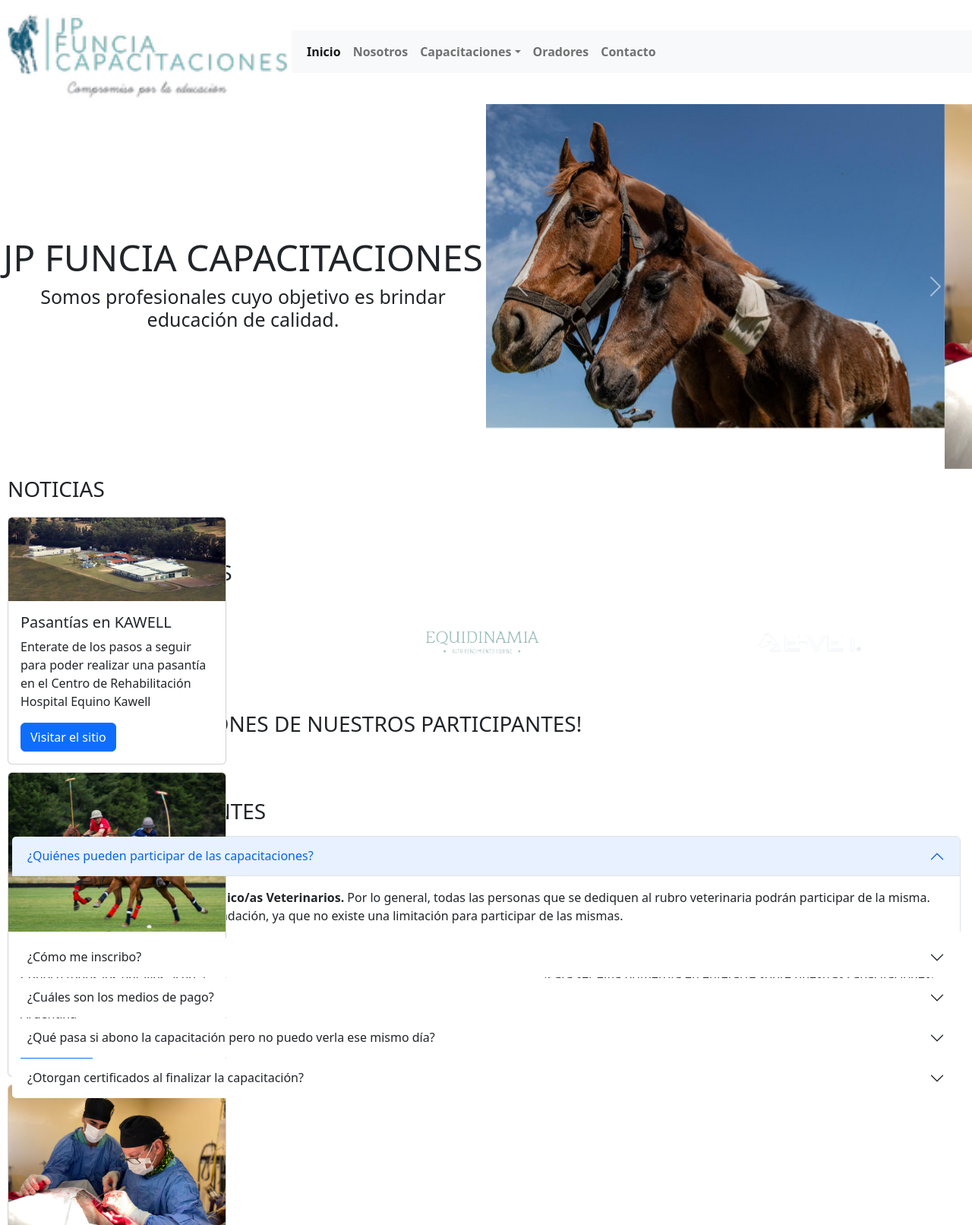
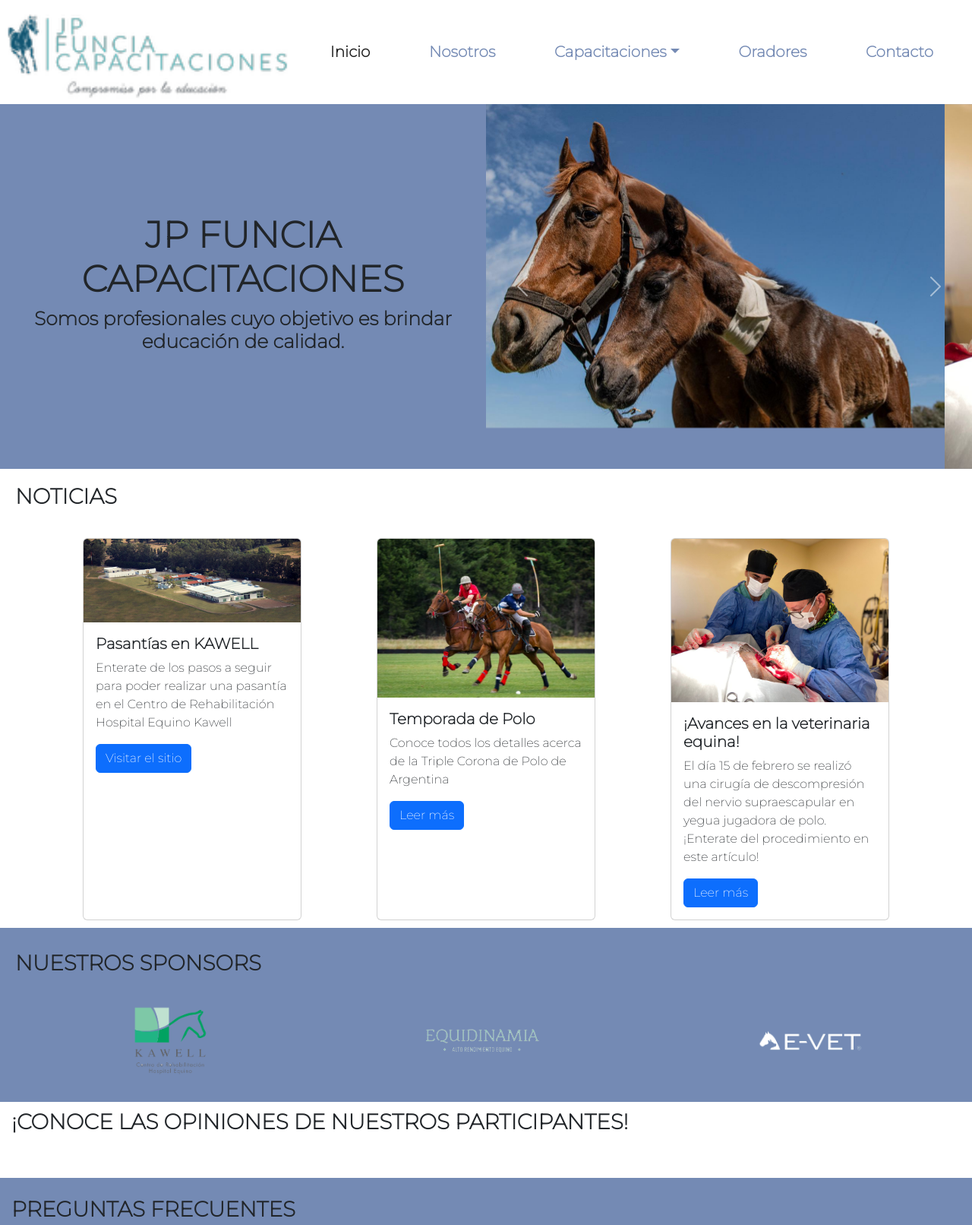
Before and after one commit to MiliDiazGrizzuti/ProyectoFinal, a plain HTML site: page index.html in a window 1280 px wide. Shown: the top 1612 px of the page at 76% size. Drawn offline with nearby package versions, Linux system fonts and the light colour scheme.

Commit message:
Corrijo errores de bootstrap

```diff
--- a/index.html
+++ b/index.html
@@ -5,9 +5,6 @@
     <meta http-equiv="X-UA-Compatible" content="IE=edge">
     <meta name="viewport" content="width=device-width, initial-scale=1.0">
     <title>JP FUNCIA CAPACITACIONES</title>
-
-    <!-- CSS -->
-    <link rel="stylesheet" href="style.css">
 
     <!-- BOOTSTRAP -->
     <link href="https://cdn.jsdelivr.net/npm/bootstrap@5.2.0-beta1/dist/css/bootstrap.min.css" rel="stylesheet" integrity="sha384-0evHe/X+R7YkIZDRvuzKMRqM+OrBnVFBL6DOitfPri4tjfHxaWutUpFmBp4vmVor" crossorigin="anonymous">
@@ -17,6 +14,11 @@
     @import url('https://fonts.googleapis.com/css2?family=Montserrat:wght@200&display=swap');
     </style>
 
+    <!-- CSS -->
+    <link rel="stylesheet" href="style.css">
+
+
+
 </head>
 <body>
     <div>
@@ -25,8 +27,12 @@
             <img src="Multimedia/Logo 1.jpg" alt="Logo de JP Funcia Capacitaciones" id="logo-jpfuncia">
             <!-- Menú Principal-->
 
-            <nav class="navbar navbar-expand-lg bg-light" id="menu-nav">
+            <nav class="navbar navbar-expand-lg" id="menu-nav">
                 <div class="container-fluid">
+                  <button class="navbar-toggler burger" type="button" data-bs-toggle="collapse" data-bs-target="#navbarNavDropdown"
+                  aria-controls="navbarNavDropdown" aria-expanded="false" aria-label="Toggle navigation">
+                    <span class="navbar-toggler-icon"></span>
+                  </button>
                   <div class="collapse navbar-collapse" id="navbarNavDropdown">
                     <ul class="navbar-nav">
                       <li class="nav-item">
@@ -36,8 +42,9 @@
                         <a class="nav-link boton-menu" href="./HTMLs/nosotros.html">Nosotros</a>
                       </li>
                       <li class="nav-item dropdown">
-                        <a class="nav-link dropdown-toggle capacitaciones" href="./HTMLs/capacitaciones.html" id="navbarDropdownMenuLink" role="button" data-bs-toggle="dropdown" aria-expanded="false">Capacitaciones</a>
-                        <ul class="dropdown-menu listado-capacitaciones" aria-labelledby="navbarDropdownMenuLink">
+                        <a class="nav-link dropdown-toggle boton-menu" href="./HTMLs/capacitaciones.html" id="navbarDropdownMenuLink"
+                        role="button" data-bs-toggle="dropdown" aria-expanded="false">Capacitaciones</a>
+                        <ul class="dropdown-menu" aria-labelledby="navbarDropdownMenuLink">
                           <li><a class="dropdown-item" href="./HTMLs/capacitaciones.html#desviaciones">Desviaciones Angulares y Flexurales</a></li>
                           <li><a class="dropdown-item" href="./HTMLs/capacitaciones.html#distocia">Distocia y Yegua Post Parto</a></li>
                           <li><a class="dropdown-item" href="./HTMLs/capacitaciones.html#fisioterapia">Fisioterapia y Rehabilitación Equina</a></li>
@@ -67,7 +74,6 @@
                 <h1 id="titulo-jpfuncia">JP FUNCIA CAPACITACIONES</h1>
                 <h3 id="subtitulo-jpfuncia">Somos profesionales cuyo objetivo es brindar educación de calidad.</h3>
             </div>
-            <!-- Debería ir un carrousel pero no se como se hace :( -->
 
             <div id="carouselExampleControls" class="carousel slide" data-bs-ride="carousel">
                 <div class="carousel-inner">
@@ -91,11 +97,6 @@
                 </button>
             </div>
             <!-- TAPA EL NAV BAR -->
-
-
-
-            <!-- <img src="Multimedia/Juampi y Ale operando 2.jpeg" alt="El dr. Juan Pablo Funcia y el dr. Alejandro
-            Guglielminetti operando" id="img-operando"> -->
         </section>
         <!-- FIN DE LA SECCIÓN 1 -->
 
@@ -103,44 +104,44 @@
 
         <!-- SECCIÓN 2: NOTICIAS -->
         <section class="section-noticias">
-
-            <h3 class="titulo-noticias">NOTICIAS</h3>
-            <div class="card noticias" style="width: 18rem;">
+          <h3 class="titulo-noticias">NOTICIAS</h3>
+          <div class="noticias">
+            <div class="card" style="width: 18rem;">
                 <article class="noticia-1">
                     <img src="Multimedia/Kawell.jpg" class="card-img-top" alt="Kawell">
                     <div class="card-body">
                     <h5 class="card-title">Pasantías en KAWELL</h5>
                     <p class="card-text">Enterate de los pasos a seguir para poder realizar una pasantía en el Centro
                     de Rehabilitación Hospital Equino Kawell</p>
-                    <a href="https://centrokawell.com.ar/" class="btn btn-primary">Visitar el sitio</a>
+                    <a href="https://centrokawell.com.ar/" class="btn btn-primary" target="_blank">Visitar el sitio</a>
                     </div>
                 </article>
             </div>
 
-            <div class="card noticias" style="width: 18rem;">
+            <div class="card" style="width: 18rem;">
                 <article class="noticia-2">
                     <img src="Multimedia/Polo.jpg" class="card-img-top" alt="Jugando al polo">
                     <div class="card-body">
                     <h5 class="card-title">Temporada de Polo</h5>
                     <p class="card-text">Conoce todos los detalles acerca de la Triple Corona de Polo de Argentina</p>
-                    <a href="https://www.aapolo.com/es/news/4246" class="btn btn-primary">Leer más</a>
+                    <a href="https://www.aapolo.com/es/news/4246" class="btn btn-primary" target="_blank">Leer más</a>
                     </div>
                 </article>
             </div>
 
-            <div class="card noticias" style="width: 18rem;">
+            <div class="card" style="width: 18rem;">
                 <article class="noticia-3">
                     <img src="Multimedia/Juampi y Ale operando 2.jpeg" class="card-img-top" alt="Cirugía Equina">
                     <div class="card-body">
                     <h5 class="card-title">¡Avances en la veterinaria equina!</h5>
                     <p class="card-text">El día 15 de febrero se realizó una cirugía de descompresión del nervio
                         supraescapular en yegua jugadora de polo. ¡Enterate del procedimiento en este artículo!</p>
-                    <a href="https://centrokawell.com.ar/" class="btn btn-primary">Leer más</a>
+                    <a href="https://centrokawell.com.ar/" class="btn btn-primary" target="_blank">Leer más</a>
                     </div>
                 </article>
                 <!-- Este tengo que cambiar el href, hay que crear la noticia -->
             </div>
-
+          </div>
         </section>
         <!-- FIN DE LA SECCIÓN 2 -->
 
@@ -289,11 +290,11 @@
             <nav class="footer-contacto">
                 <h3 id="contacto">CONTACTO</h3>
                 <ul id="contacto-ul">
-                    <li class="instagram"><img src="Multimedia/Logo Instagram (2).png" alt="Logo Instagram" id="logo-instagram">
+                    <li class="instagram logo-red-social"><img src="Multimedia/Logo Instagram (2).png" alt="Logo Instagram">
                         <a href="https://www.instagram.com/juanpifuncia/" target="_blank" class="link-instagram">@juanpifuncia</a></li>
-                    <li class="gmail"><img src="Multimedia/Logo Gmail (2).png" alt="Logo Gmail" id="logo-gmail">
+                    <li class="gmail logo-red-social"><img src="Multimedia/Logo Gmail (2).png" alt="Logo Gmail">
                         <p class="parrafo-mail">jpfuncia.charlasvet@gmail.com</p></li>
-                    <li class="whatsapp"><img src="Multimedia/Logo WhatsApp (2).png" alt="Logo WhatsApp" id="logo-whatsapp">
+                    <li class="whatsapp logo-red-social"><img src="Multimedia/Logo WhatsApp (2).png" alt="Logo WhatsApp">
                         <a href="https://api.whatsapp.com/send/?phone=5491136822559" target="_blank" class="link-whatsapp-mili">
                         +5491136822559</a> / <a href="https://api.whatsapp.com/send/?phone=5491168780978"
                         target="_blank" class="link-whatsapp-marian">+5491168780978</a></li>
--- a/style.css
+++ b/style.css
@@ -65,19 +65,6 @@ body {
 }
 
 
-
-header {
-    background-color: white;
-    position: sticky;
-    top: 0px;
-    display: flex;
-    flex-direction: row;
-    flex-wrap: wrap;
-    align-items: center;
-    font-weight: bolder;
-}
-
-
 h1 {
     font-weight: bolder;
 }
@@ -93,11 +80,29 @@ h4 {
 }
 
 
+header {
+    background-color: white;
+    position: sticky;
+    top: 0px;
+    z-index: 50;
+    display: flex;
+    flex-direction: row;
+    flex-wrap: wrap;
+    align-items: center;
+    font-weight: bolder;
+}
+
 #menu-nav {
     display: flex;
     justify-content: space-evenly;
     width: 70%;
-    list-style-type: none;
+}
+
+
+#navbarNavDropdown > ul {
+    display: flex;
+    width: 100%;
+    justify-content: space-around;
 }
 
 
@@ -109,36 +114,6 @@ h4 {
     color: rgb(116, 138, 180);
     text-decoration: rgb(116, 138, 180);
 }
-
-
-
-
-.capacitaciones {
-    position: relative;
-    display: block;
-}
-
-.listado-capacitaciones {
-    width: 100px;
-    display: none;
-    list-style-type: none;
-    position: absolute;
-    text-align: center;
-}
-
-.capacitaciones:hover .listado-capacitaciones {
-    position: absolute;
-    display: block;
-    background-color: white;
-    color: rgb(65, 83, 143);
-    transform: scale(3);
-}
-
-
-/* ESTO DEL HOVER NO QUEDA HECHO, NO SE QUE ESTOY HACIENDO MAL */
-
-
-
 
 
 
@@ -167,11 +142,18 @@ h4 {
 
 #carouselExampleControls {
     width: 50%;
-    object-fit: contain;
 }
 
+.carouselExampleControls {
+    position: relative;
+}
 
-/* YO QUIERO QUE SE VEA MAS GRANDE, PERO SI LO AGRANDO SE CHOCA CON LA IMAGEN ( Y TIENE PUESTO EL WRAP :( ) */
+/* .carouselExampleControls img {
+    width: auto;
+    height: 300px;
+    max-height: 350px;
+    object-fit: contain;
+} */
 
 
 
@@ -179,26 +161,33 @@ h4 {
 
 .section-noticias {
     background-color: white;
-    height: 100px;
+    display: flex;
+    flex-direction: column;
+    position: relative;
 }
 
 .titulo-noticias {
-    padding: 10px;
+    padding: 20px;
 }
 
 .noticias {
     margin: 10px;
     margin-bottom: 10px;
     display: flex;
-    justify-content: space-around;
+    justify-content: space-evenly;
 }
+
+.card-title {
+    font-weight: bolder;
+}
+
 
 
 
 /* SECCIÓN 3: SPONSORS */
 
 .titulo-sponsors {
-    margin: 10px;
+    margin: 20px;
     padding-top: 10px;
 }
 
@@ -235,6 +224,7 @@ h4 {
 }
 
 
+
 /* SECCIÓN 4: OPINIONES DE ALUMNOS */
 
 .section-opiniones {
@@ -249,10 +239,10 @@ h4 {
 
 
 
+
 /* SECCIÓN 5: PREGUNTAS FRECUENTES */
 
 .section-faq {
-    height: 170px;
     margin: 15px;
     padding-top: 10px;
 }
@@ -262,26 +252,25 @@ h4 {
     margin-top: 15px;
 }
 
+#accordionExample button {
+    background-color: rgb(156, 169, 192);
+    font-weight: bolder;
+}
+
+.accordion-body {
+    background-color: rgb(156, 169, 192);
+}
+
+
 
 
 /* FOOTER */
 
-#logo-instagram {
+.logo-red-social {
     width: 25px;
     height: 25px;
     padding: 10px;
-}
-
-#logo-gmail {
-    width: 25px;
-    height: 25px;
-    padding: 10px;
-}
-
-#logo-whatsapp {
-    width: 25px;
-    height: 25px;
-    padding: 10px;
+    box-sizing: content-box;
 }
 
 footer {
@@ -615,19 +604,17 @@ h2.titulo-capacitaciones {
 /* SECTION 10 - PREGUNTAS FRECUENTES */
 
 .section-faq-capacitaciones {
-    height: 180px;
     width: 100%;
     background-color: white;
+    padding: 20px;
 }
 
-.section-faq-capacitaciones div {
-    padding: 20px;
-}
 
 .section-faq-capacitaciones ul {
     list-style-type: none;
     margin-top: 15px;
 }
+
 
 
 /* FOOTER */
@@ -660,9 +647,6 @@ h2.titulo-oradores {
     font-size: 30px;
 }
 
-
-
-/* SECTION 2 - ORADORES */
 
 
 /* SECTION 2 - QUIENES SOMOS */
```
Also changed, not shown: HTMLs/capacitaciones.html (+11 -6 lines), HTMLs/nosotros.html (+12 -6 lines), HTMLs/oradores.html (+12 -6 lines).
